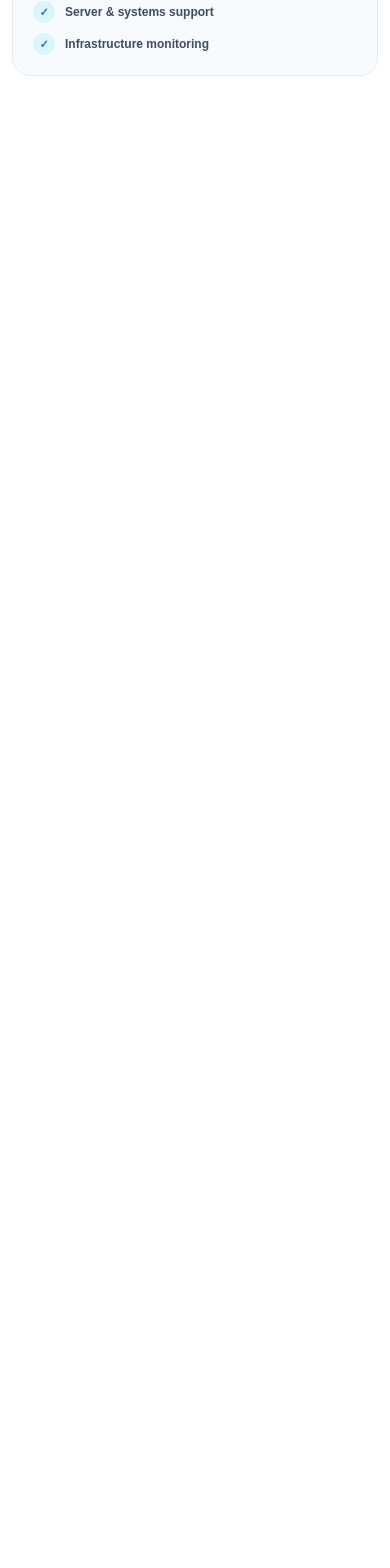
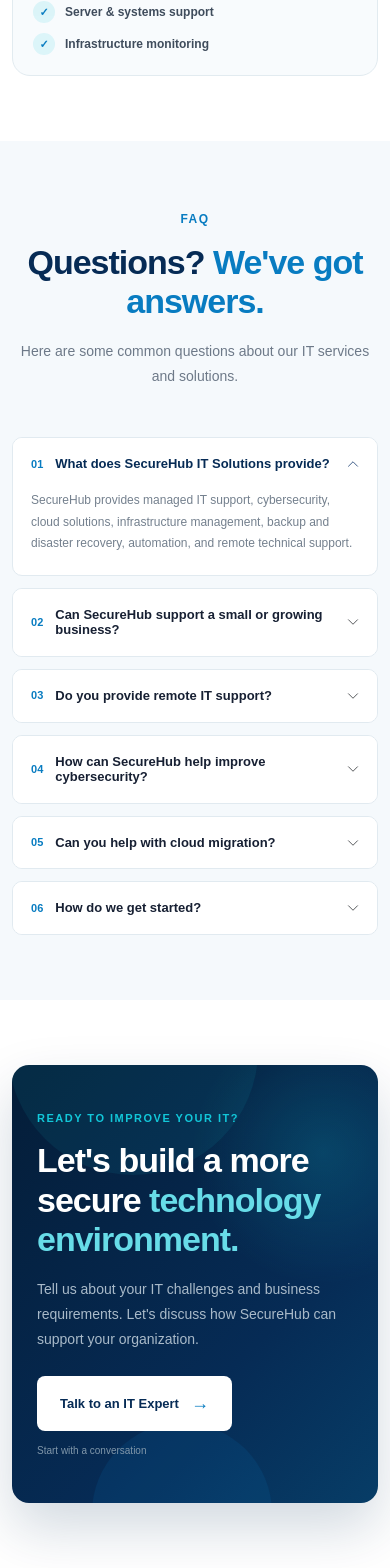
Before and after one commit to vinayakgadde/securehub-project, a React (Vite) app: page / in a window 390 px wide. Shown: the part 7874-9442 px from the top of the page. Before the commit the page ends 8015 px from the top, so only its background shows below. Built offline with nearby package versions, Linux system fonts and the light colour scheme.

Commit message:
Add FAQ and contact CTA section

```diff
--- /dev/null
+++ b/src/components/ContactCTA.jsx
@@ -0,0 +1,59 @@
+function ContactCTA() {
+  return (
+    <section className="contact-cta-section" id="contact">
+
+      <div className="container">
+
+        <div className="contact-cta">
+
+          <div className="cta-glow cta-glow-one"></div>
+          <div className="cta-glow cta-glow-two"></div>
+
+          <div className="row align-items-center position-relative">
+
+            <div className="col-lg-8">
+
+              <div className="cta-label">
+                READY TO IMPROVE YOUR IT?
+              </div>
+
+              <h2>
+                Let's build a more secure
+                <span> technology environment.</span>
+              </h2>
+
+              <p>
+                Tell us about your IT challenges and business
+                requirements. Let's discuss how SecureHub can
+                support your organization.
+              </p>
+
+            </div>
+
+            <div className="col-lg-4 text-lg-end mt-4 mt-lg-0">
+
+              <a
+                href="mailto:info@securehubitsolutions.com"
+                className="cta-button"
+              >
+                Talk to an IT Expert
+                <span>→</span>
+              </a>
+
+              <div className="cta-note">
+                Start with a conversation
+              </div>
+
+            </div>
+
+          </div>
+
+        </div>
+
+      </div>
+
+    </section>
+  );
+}
+
+export default ContactCTA;
--- /dev/null
+++ b/src/components/FAQ.jsx
@@ -0,0 +1,127 @@
+function FAQ() {
+  const faqs = [
+    {
+      question: 'What does SecureHub IT Solutions provide?',
+      answer:
+        'SecureHub provides managed IT support, cybersecurity, cloud solutions, infrastructure management, backup and disaster recovery, automation, and remote technical support.',
+    },
+    {
+      question: 'Can SecureHub support a small or growing business?',
+      answer:
+        'Yes. Our services can be structured around your current technology environment and adjusted as your users, systems, and business requirements grow.',
+    },
+    {
+      question: 'Do you provide remote IT support?',
+      answer:
+        'Yes. Remote support can help troubleshoot user issues, applications, devices, connectivity, and other common IT problems without requiring an on-site visit.',
+    },
+    {
+      question: 'How can SecureHub help improve cybersecurity?',
+      answer:
+        'We can help strengthen areas such as access control, endpoint security, monitoring, system configuration, security practices, and technology risk management.',
+    },
+    {
+      question: 'Can you help with cloud migration?',
+      answer:
+        'Yes. We can help organizations plan and implement cloud environments based on their applications, infrastructure, users, security requirements, and business objectives.',
+    },
+    {
+      question: 'How do we get started?',
+      answer:
+        'Start by contacting SecureHub and sharing your current IT challenges and requirements. We can then discuss your environment and identify the appropriate next steps.',
+    },
+  ];
+
+  return (
+    <section className="faq-section" id="faq">
+
+      <div className="container">
+
+        <div className="row justify-content-center">
+
+          <div className="col-lg-8 text-center">
+
+            <div className="section-label">
+              FAQ
+            </div>
+
+            <h2 className="faq-title">
+              Questions?
+              <span> We've got answers.</span>
+            </h2>
+
+            <p className="faq-description">
+              Here are some common questions about our IT services
+              and solutions.
+            </p>
+
+          </div>
+
+        </div>
+
+
+        <div className="row justify-content-center mt-5">
+
+          <div className="col-lg-9">
+
+            <div className="accordion faq-accordion" id="faqAccordion">
+
+              {faqs.map((faq, index) => (
+
+                <div
+                  className="accordion-item faq-item"
+                  key={index}
+                >
+
+                  <h2 className="accordion-header">
+
+                    <button
+                      className={`accordion-button ${
+                        index !== 0 ? 'collapsed' : ''
+                      }`}
+                      type="button"
+                      data-bs-toggle="collapse"
+                      data-bs-target={`#faq-${index}`}
+                      aria-expanded={index === 0}
+                      aria-controls={`faq-${index}`}
+                    >
+                      <span className="faq-number">
+                        0{index + 1}
+                      </span>
+
+                      {faq.question}
+                    </button>
+
+                  </h2>
+
+                  <div
+                    id={`faq-${index}`}
+                    className={`accordion-collapse collapse ${
+                      index === 0 ? 'show' : ''
+                    }`}
+                    data-bs-parent="#faqAccordion"
+                  >
+
+                    <div className="accordion-body">
+                      {faq.answer}
+                    </div>
+
+                  </div>
+
+                </div>
+
+              ))}
+
+            </div>
+
+          </div>
+
+        </div>
+
+      </div>
+
+    </section>
+  );
+}
+
+export default FAQ;
--- a/src/index.css
+++ b/src/index.css
@@ -1670,3 +1670,255 @@
   }
 
 }
+
+
+/* ========================================
+   FAQ SECTION
+======================================== */
+
+.faq-section {
+  padding: 105px 0;
+  background: #f5f9fc;
+}
+
+.faq-title {
+  margin-bottom: 18px;
+  color: #062b55;
+  font-size: clamp(35px, 4vw, 50px);
+  line-height: 1.15;
+  font-weight: 800;
+  letter-spacing: -1px;
+}
+
+.faq-title span {
+  color: #087cc1;
+}
+
+.faq-description {
+  max-width: 600px;
+  margin: 0 auto;
+  color: #6d7988;
+  font-size: 15px;
+  line-height: 1.8;
+}
+
+
+/* FAQ Items */
+
+.faq-accordion {
+  display: flex;
+  flex-direction: column;
+  gap: 12px;
+}
+
+.faq-item {
+  overflow: hidden;
+  border: 1px solid #e1eaf0 !important;
+  border-radius: 10px !important;
+  background: #ffffff;
+}
+
+.faq-item .accordion-button {
+  padding: 22px 25px;
+  color: #172033;
+  font-size: 14px;
+  font-weight: 700;
+  background: #ffffff;
+  box-shadow: none;
+}
+
+.faq-item .accordion-button:not(.collapsed) {
+  color: #062b55;
+  background: #ffffff;
+  box-shadow: none;
+}
+
+.faq-item .accordion-button::after {
+  width: 12px;
+  height: 12px;
+  background-size: 12px;
+}
+
+.faq-number {
+  margin-right: 18px;
+  color: #087cc1;
+  font-size: 11px;
+  font-weight: 800;
+}
+
+.faq-item .accordion-body {
+  padding: 0 25px 23px 58px;
+  color: #74808e;
+  font-size: 13px;
+  line-height: 1.8;
+}
+
+
+/* FAQ Responsive */
+
+@media (max-width: 575px) {
+
+  .faq-section {
+    padding: 65px 0;
+  }
+
+  .faq-title {
+    font-size: 34px;
+  }
+
+  .faq-description {
+    font-size: 14px;
+  }
+
+  .faq-item .accordion-button {
+    padding: 18px;
+    font-size: 13px;
+  }
+
+  .faq-number {
+    margin-right: 12px;
+  }
+
+  .faq-item .accordion-body {
+    padding: 0 18px 20px 18px;
+    font-size: 12px;
+  }
+
+}
+
+
+/* ========================================
+   CONTACT CTA
+======================================== */
+
+.contact-cta-section {
+  padding: 90px 0;
+  background: #ffffff;
+}
+
+.contact-cta {
+  position: relative;
+  overflow: hidden;
+  padding: 65px 60px;
+  border-radius: 22px;
+  background:
+    radial-gradient(
+      circle at 85% 20%,
+      rgba(18, 199, 217, 0.18),
+      transparent 28%
+    ),
+    linear-gradient(
+      135deg,
+      #041d38,
+      #062b55 65%,
+      #073d67
+    );
+  box-shadow: 0 25px 55px rgba(6, 43, 85, 0.18);
+}
+
+.cta-glow {
+  position: absolute;
+  border-radius: 50%;
+  pointer-events: none;
+}
+
+.cta-glow-one {
+  width: 250px;
+  height: 250px;
+  top: -140px;
+  right: 120px;
+  background: rgba(18, 199, 217, 0.08);
+}
+
+.cta-glow-two {
+  width: 180px;
+  height: 180px;
+  bottom: -100px;
+  left: 80px;
+  background: rgba(8, 124, 193, 0.12);
+}
+
+.cta-label {
+  margin-bottom: 15px;
+  color: #12c7d9;
+  font-size: 11px;
+  font-weight: 800;
+  letter-spacing: 1.5px;
+}
+
+.contact-cta h2 {
+  max-width: 700px;
+  margin-bottom: 18px;
+  color: #ffffff;
+  font-size: clamp(32px, 4vw, 48px);
+  line-height: 1.15;
+  font-weight: 800;
+  letter-spacing: -1px;
+}
+
+.contact-cta h2 span {
+  color: #67dce8;
+}
+
+.contact-cta p {
+  max-width: 650px;
+  margin: 0;
+  color: #a9bac9;
+  font-size: 14px;
+  line-height: 1.8;
+}
+
+.cta-button {
+  display: inline-flex;
+  align-items: center;
+  gap: 12px;
+  padding: 14px 23px;
+  border-radius: 8px;
+  background: #ffffff;
+  color: #062b55;
+  font-size: 13px;
+  font-weight: 700;
+  transition: all 0.3s ease;
+}
+
+.cta-button span {
+  color: #087cc1;
+  font-size: 18px;
+  transition: transform 0.3s ease;
+}
+
+.cta-button:hover {
+  color: #062b55;
+  transform: translateY(-3px);
+  box-shadow: 0 12px 25px rgba(0, 0, 0, 0.15);
+}
+
+.cta-button:hover span {
+  transform: translateX(4px);
+}
+
+.cta-note {
+  margin-top: 12px;
+  color: #8097aa;
+  font-size: 10px;
+}
+
+
+/* CTA Responsive */
+
+@media (max-width: 767px) {
+
+  .contact-cta-section {
+    padding: 65px 0;
+  }
+
+  .contact-cta {
+    padding: 45px 25px;
+    border-radius: 17px;
+  }
+
+  .contact-cta h2 {
+    font-size: 34px;
+  }
+
+}
--- a/src/pages/Home.jsx
+++ b/src/pages/Home.jsx
@@ -5,7 +5,8 @@
 import WhyChooseUs from '../components/WhyChooseUs';
 import Process from '../components/Process';
 import Solutions from '../components/Solutions';
-
+import FAQ from '../components/FAQ';
+import ContactCTA from '../components/ContactCTA';
 function Home() {
   return (
     <>
@@ -25,6 +26,10 @@
 
         <Solutions/>
 
+        <FAQ/>
+
+        <ContactCTA/>
+
       </main>
     </>
   );
```
